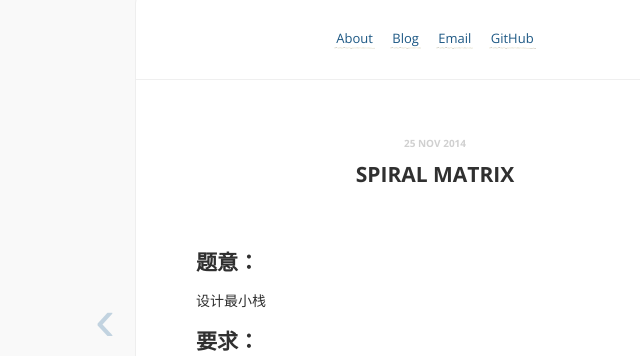
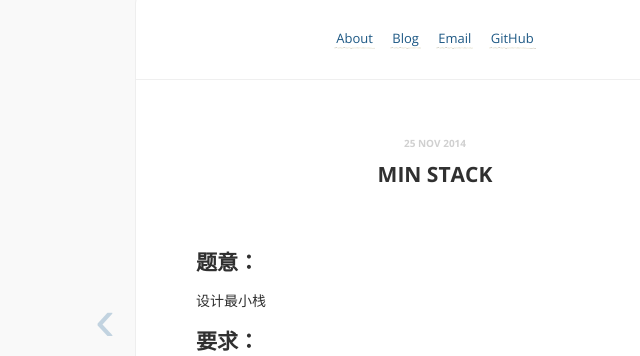
Before and after one commit to oldoldb/MyCodeForLeetCode, a Jekyll site: the page built from _posts/2014-11-25-Min-Stack.md, in a window 1280 px wide. Shown: the part 175-531 px from the top of the page, without its empty margins (205-845 px from the left). Built offline with Jekyll 4.4.1, drawn with Linux system fonts in a browser that asks for light colours; Markdown is read by kramdown in place of the engine named in the settings; comment, search, counter and statistics services are not loaded.

Commit message:
add new question

```diff
--- a/_posts/2014-11-25-Min-Stack.md
+++ b/_posts/2014-11-25-Min-Stack.md
@@ -1,6 +1,6 @@
 ---
 layout: post
-title: Spiral Matrix
+title: Min Stack
 date: 2014-11-25 12:12:12
 disqus: y
 ---
```
